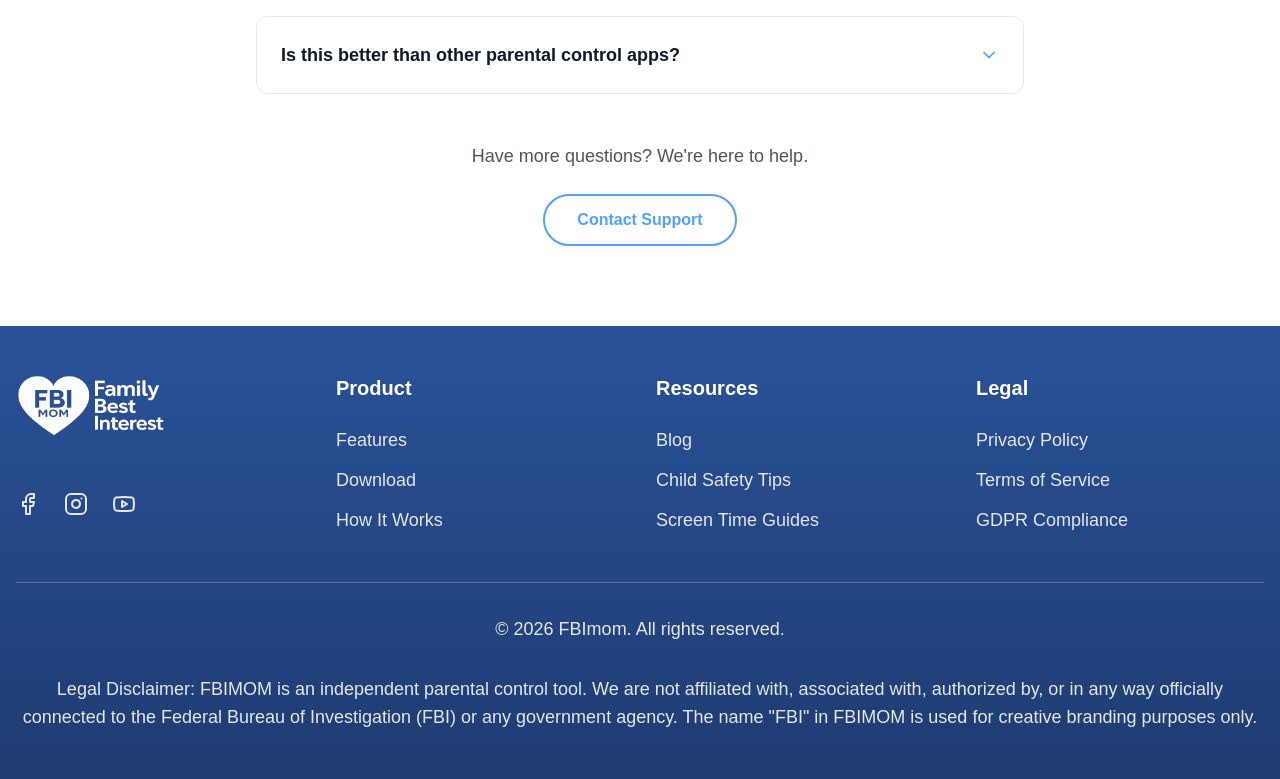
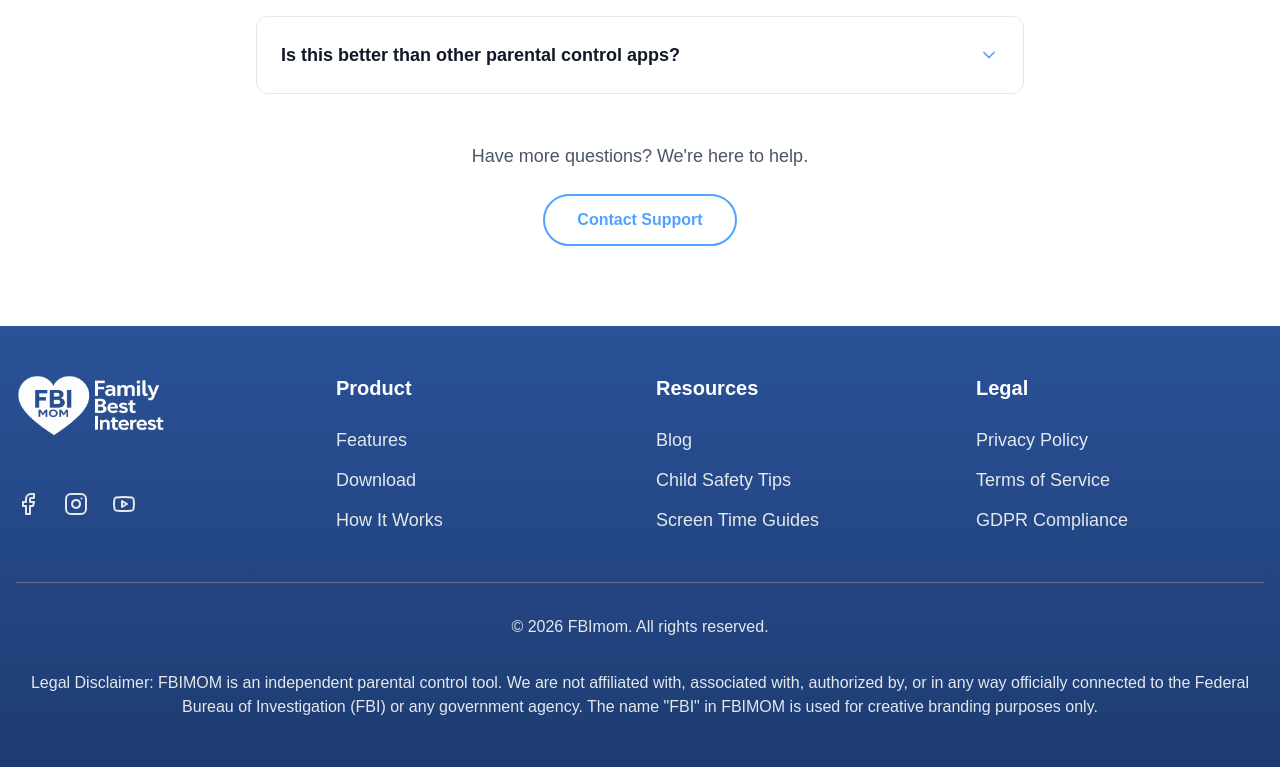
Before and after one commit to kenn3thx/fbi-mom-web, a Next.js app: page / in a window 1280 px wide. Shown: the part 4008-4787 px from the top of the page. Built offline with nearby package versions, Linux system fonts and the light colour scheme.

Commit message:
change font size in footer component

```diff
--- a/components/public/layout/Footer.tsx
+++ b/components/public/layout/Footer.tsx
@@ -65,11 +65,11 @@ export async function PublicFooter() {
                 </div>
 
                 <div className="pt-8 border-t border-gray-500 flex flex-col md:flex-row justify-center items-center">
-                    <p className="text-gray-200 mb-4 md:mb-0 text-lg">{settings.footerContent || `© ${new Date().getFullYear()} ${settings.siteName}. All rights reserved.`}</p>
+                    <p className="text-gray-200 mb-4 md:mb-0">{settings.footerContent || `© ${new Date().getFullYear()} ${settings.siteName}. All rights reserved.`}</p>
 
                 </div>
 
-                <div className="mt-8 text-center text-gray-200 text-lg">
+                <div className="mt-8 text-center text-gray-200">
                     <p>Legal Disclaimer: FBIMOM is an independent parental control tool. We are not affiliated with, associated with, authorized by, or in any way officially connected to the Federal Bureau of Investigation (FBI) or any government agency. The name "FBI" in FBIMOM is used for creative branding purposes only.</p>
                 </div>
             </div>
```
